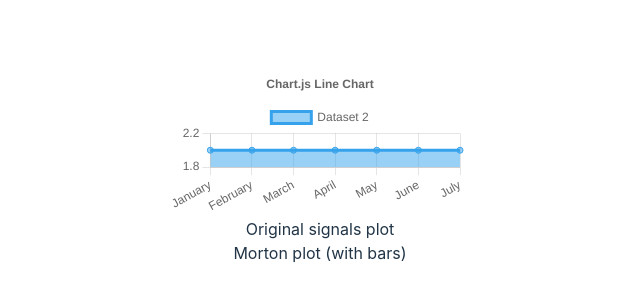
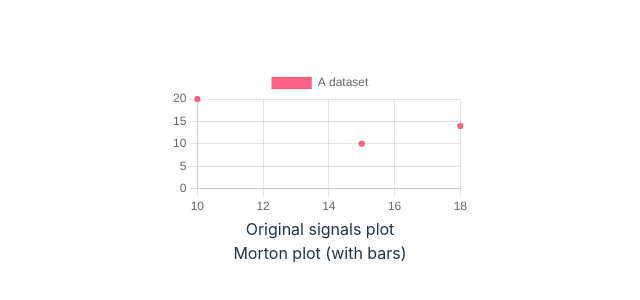
Before and after one commit to beatrizcabdan/AutoSFC, a React (Vite) app: page / in a window 1280 px wide. Shown: the part 234-534 px from the top of the page, without its empty margins (320-960 px from the left). Built offline with nearby package versions, Linux system fonts and the light colour scheme.

Commit message:
add small scatter plot

```diff
--- a/package.json
+++ b/package.json
@@ -13,7 +13,8 @@
     "chart.js": "^4.4.6",
     "react": "^18.3.1",
     "react-chartjs-2": "^5.2.0",
-    "react-dom": "^18.3.1"
+    "react-dom": "^18.3.1",
+    "faker": "^6.6.6"
   },
   "devDependencies": {
     "@eslint/js": "^9.15.0",
--- a/src/App.tsx
+++ b/src/App.tsx
@@ -1,55 +1,43 @@
-import { useState } from 'react'
 import './App.css'
 
 import React from 'react';
 import {
     Chart as ChartJS,
-  CategoryScale,
     LinearScale,
     PointElement,
     LineElement,
-  Title,
     Tooltip,
-  Filler,
     Legend,
 } from 'chart.js';
-import { Line } from 'react-chartjs-2';
+import { Scatter } from 'react-chartjs-2';
 
-ChartJS.register(
-  CategoryScale,
-  LinearScale,
-  PointElement,
-  LineElement,
-  Title,
-  Tooltip,
-  Filler,
-  Legend
-);
+ChartJS.register(LinearScale, PointElement, LineElement, Tooltip, Legend);
 
 export const options = {
-  responsive: true,
-  plugins: {
-    legend: {
-      position: 'top' as const,
-    },
-    title: {
-      display: true,
-      text: 'Chart.js Line Chart',
+    scales: {
+        y: {
+            beginAtZero: true,
         },
     },
 };
 
-const labels = ['January', 'February', 'March', 'April', 'May', 'June', 'July'];
-
 export const data = {
-  labels,
     datasets: [
         {
-      fill: true,
-      label: 'Dataset 2',
-      data: labels.map(() => [1,2,3,4,5]),
-      borderColor: 'rgb(53, 162, 235)',
-      backgroundColor: 'rgba(53, 162, 235, 0.5)',
+            label: 'A dataset',
+            data: [{
+                x: 10,
+                y: 20
+            }, {
+                x: 15,
+                y: 10
+            }, {
+                x: 18,
+                y: 14
+                },
+            ],
+            backgroundColor: 'rgba(255, 99, 132, 1)',
+
         },
     ],
 };
@@ -58,7 +46,7 @@
   return (
       <>
           <div>
-              <Line options={options} data={data} />
+              <Scatter options={options} data={data} />
           </div>
           <div>
               Original signals plot
--- a/tsconfig.app.json
+++ b/tsconfig.app.json
@@ -20,7 +20,8 @@
     "noUnusedLocals": true,
     "noUnusedParameters": true,
     "noFallthroughCasesInSwitch": true,
-    "noUncheckedSideEffectImports": true
+    "noUncheckedSideEffectImports": true,
+    "allowSyntheticDefaultImports": true
   },
   "include": ["src"]
 }
```
Lines whose indentation alone changed are shown as unchanged.
